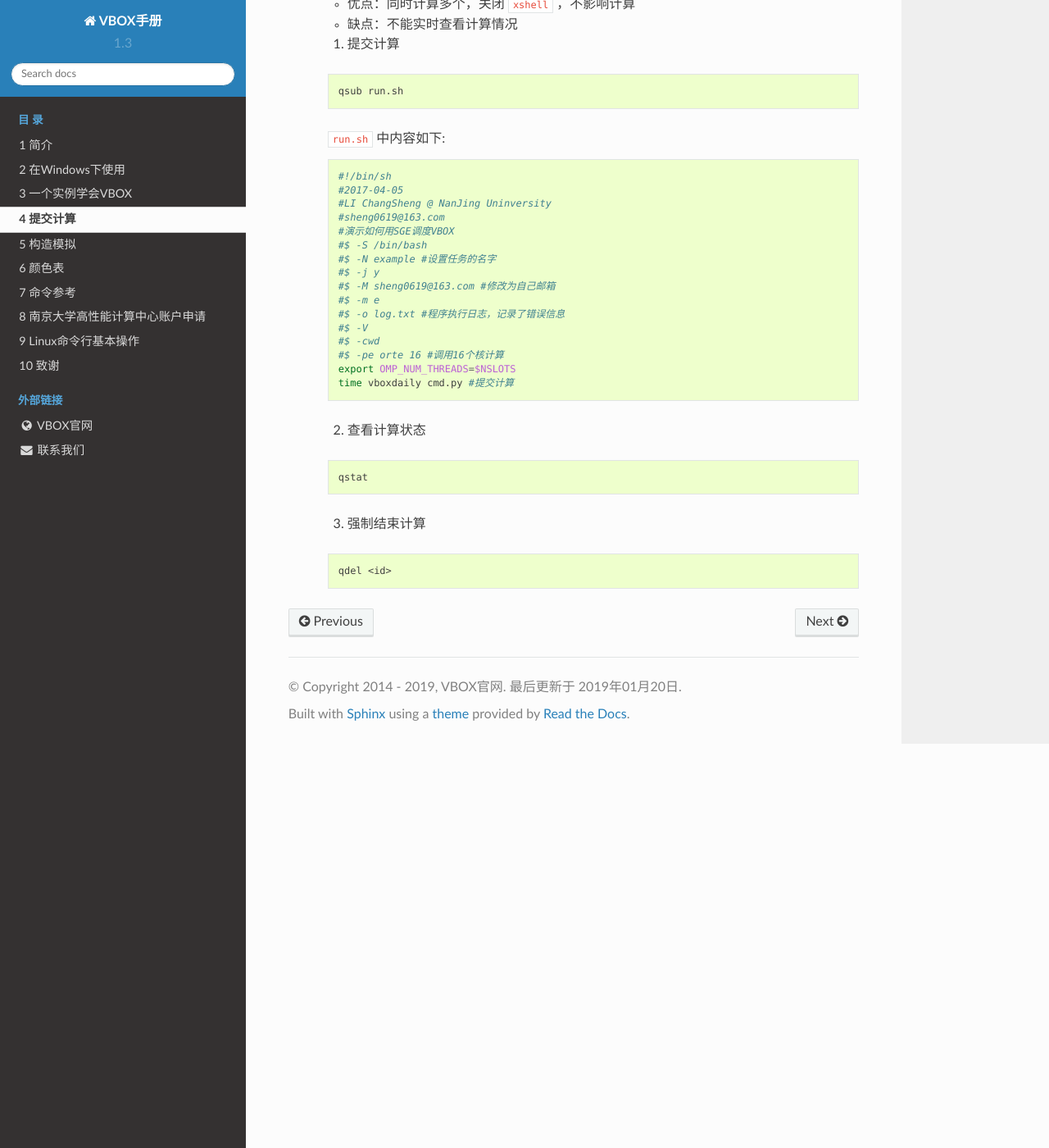
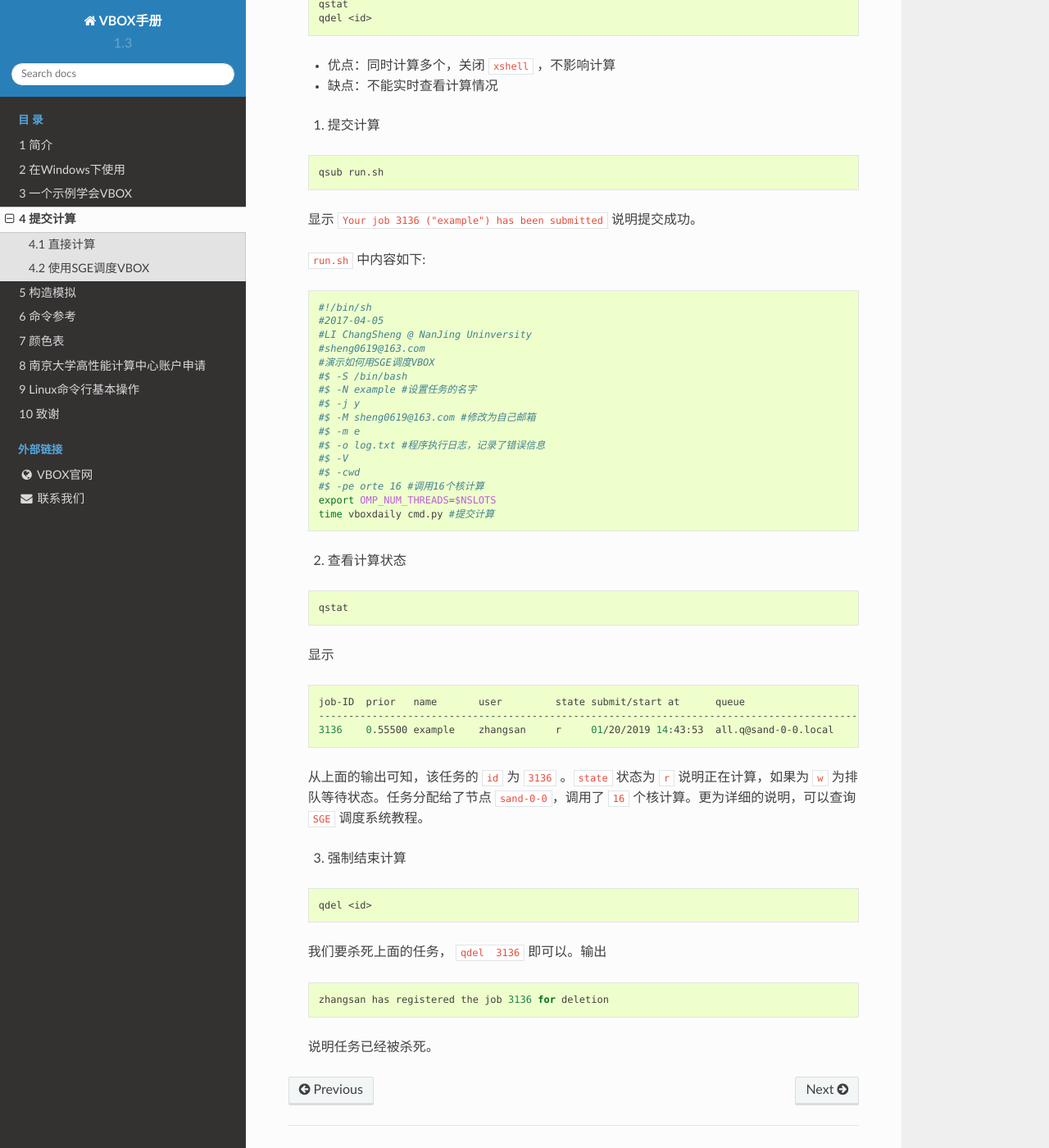
Before and after one commit to geovbox/zdem_doc, a Sphinx documentation site: the page built from source/clac.rst, in a window 1280 px wide and 1400 px high, scrolled down 521 px. Shown: the whole window at 82% size. Built offline with Sphinx 7.4.7 and the Read the Docs theme 2.0.0, drawn with Linux system fonts in a browser that asks for light colours; some of the changed text lies outside the part shown.

```diff
--- a/source/clac.rst
+++ b/source/clac.rst
@@ -1,10 +1,13 @@
 提交计算
 ========
 
-- 直接计算
+直接计算
+--------
+
     ::
 
-        vboxdaily cmd.txt
+        #程序名 脚本名
+        vboxdaily cmd.py
 
     - 优点：实时查看计算是否正确，使用`ctrl+c`结束计算
 
@@ -12,7 +15,9 @@
 
 
 
-- 使用SGE调度VBOX
+使用SGE调度VBOX
+---------------
+
     ::
 
         qsub run.sh
@@ -27,6 +32,9 @@
     ::
 
         qsub run.sh
+
+    显示 ``Your job 3136 ("example") has been submitted`` 说明提交成功。
+
 
     ``run.sh`` 中内容如下::
 
@@ -53,8 +61,24 @@
 
         qstat
 
+    显示
+    ::
+
+        job-ID  prior   name       user         state submit/start at      queue                          slots ja-task-ID
+        -----------------------------------------------------------------------------------------------------------------
+        3136    0.55500 example    zhangsan     r     01/20/2019 14:43:53  all.q@sand-0-0.local              16
+
+    从上面的输出可知，该任务的 ``id`` 为 ``3136`` 。``state`` 状态为 ``r`` 说明正在计算，如果为 ``w`` 为排队等待状态。任务分配给了节点 ``sand-0-0``，调用了 ``16`` 个核计算。更为详细的说明，可以查询 ``SGE`` 调度系统教程。
+
     3. 强制结束计算
 
     ::
 
         qdel <id>
+
+    我们要杀死上面的任务， ``qdel  3136`` 即可以。输出
+    ::
+
+        zhangsan has registered the job 3136 for deletion
+
+    说明任务已经被杀死。
--- a/source/index.rst
+++ b/source/index.rst
@@ -39,8 +39,8 @@
    push/index
    clac
    struct/index
+   cmd/index
    color
-   cmd/index
    hpc
    linux
    thanks
--- a/source/push/index.rst
+++ b/source/push/index.rst
@@ -1,6 +1,6 @@
 .. _firstexample:
 
-一个实例学会VBOX
+一个示例学会VBOX
 ================
 
 一个构造沙箱试验仿真的完整流程：
--- a/source/struct/index.rst
+++ b/source/struct/index.rst
@@ -13,3 +13,4 @@
 
    syn_erosion/index
    syn_sedimentaion/index
+   pre_struct/index
--- /dev/null
+++ b/source/struct/pre_struct/pre_struct.py
@@ -0,0 +1,67 @@
+######################################
+# title: 先存构造设置方法
+# date: 2019-01-20
+# authors: 李长圣
+# E-mail: sheng0619@163.com
+# more info, see www.geovbox.com
+#######################################
+#程序初始化
+START
+#关闭圆盘，颗粒设为球，计算颗粒体积用4/3*pi*r^3计算
+set disk off
+#设置研究范围
+BOX left 0.0 right 41000.0 bottom 0.0 height 11000.0 kn=0e10 ks=0e10 fric 0.00
+#设置挡板墙，这里模型采用hertz接触模型，挡板墙的kn ks无效，计算时取颗粒的参数
+WALL ID 0, NODES (      0.0 ,     10.0 ) (  40000.0 ,     10.0 ), kn=0e10 ks=0e10 fric 0.0 COLOR black
+WALL ID 1, NODES (     10.0 ,  10000.0 ) (     10.0 ,     10.0 ), kn=0e10 ks=0e10 fric 0.0 COLOR blue
+WALL ID 2, NODES (  40000.0 ,     10.0 ) (  40000.0 ,  10000.0 ), kn=0e10 ks=0e10 fric 0.0 COLOR red
+#在矩形范围内生成颗粒
+GEN NUM 100000.0 rad discrete 60.0 80.0,  x ( 10.0, 40000.0), y ( 10.0, 10000.0), COLOR black GROUP ball_rand
+#设置颗粒的微观参数
+PROP DENSITY 2.5e3, fric 0.0, shear 2.9e9, poiss 0.2, damp 0.4, hertz
+#设置时间步及重力加速度
+SET  DT 5e-2,  GRAVITY  0.0,  -9.8
+#设置每1000步保存一次dat格式的计算结果
+SET  print 1000
+#沉积，计算5000步
+CYC 5000
+#删除4000米以上的颗粒
+DEL RANGE y 4000.0 999000.0
+#平衡，计算1000步
+CYC 1000
+#输出包含颗粒的[x y r]信息的初始模型 init_xyr.dat
+EXP init_xyr.dat
+
+#设置bond粘结，使颗粒具有粘聚力
+PROP ebmod 2e8 gbmod 2e8  tstrength 2e7 sstrength 4e7 fric 0.3
+#给地层赋上颜色
+PROP COLOR lg          range y    0.0   500.0
+PROP COLOR green       range y  500.0  1000.0
+PROP COLOR yellow      range y 1000.0  1500.0
+PROP COLOR white       range y 1500.0  2000.0
+PROP COLOR black       range y 2000.0  2500.0
+PROP COLOR mg          range y 2500.0  3000.0
+PROP COLOR blue        range y 3000.0  3500.0
+PROP COLOR gb          range y 3500.0  4000.0
+PROP COLOR violet      range y 4000.0  4500.0
+
+################################### 断层设置 ####################################
+#用range P4 (point1) (point2) (point3) (point4) 命令，逆时针指定四个点
+#四个点组成的多边形，设置为组 struct1
+PROP GROUP struct1 RANGE P4 (4000.0, 0.0) (4500.0, 0.0) (10500.0 4000.0) (10000.0 4000.0)
+#打断struct1组内的颗粒粘结
+BOND break RANGE GROUP struct1
+#将struct1组的颗粒颜色设置为红色，摩擦系数设置为0.0，摩擦系数可以根据断层强弱改变
+PROP COLOR red FRIC 0.0 RANGE GROUP struct1
+################################################################################
+
+#设置挡板墙摩擦系数
+WALL id 0 fric 0.3
+WALL id 1 fric 0.3
+WALL id 2 fric 0.3
+#设置墙的挤压速度 x方向速度为2.0
+WALL id 1 xv 2.0
+#设置墙的挤压量x方向推进4000.0，每挤压1000.0保存一次计算结果
+IMPLE wall id 1 xmove 4000.0 save 1000.0 print 1000.0 ps 1000.0
+#计算停止
+STOP
```
Also changed, not shown: other parts of source/push/index.rst (+7 -7 lines), source/cmd/index.rst (+11 -1 lines), source/cmd/range.rst (added, +22 -0 lines), source/cmd/set.rst (added, +47 -0 lines), source/struct/pre_struct/index.md (added, +39 -0 lines), source/struct/pre_struct/index.rst (added, +37 -0 lines), source/struct/pre_struct/0.png (added), source/struct/pre_struct/1.png (added), source/struct/pre_struct/2.png (added), source/struct/pre_struct/pre_struct.gif (added).
